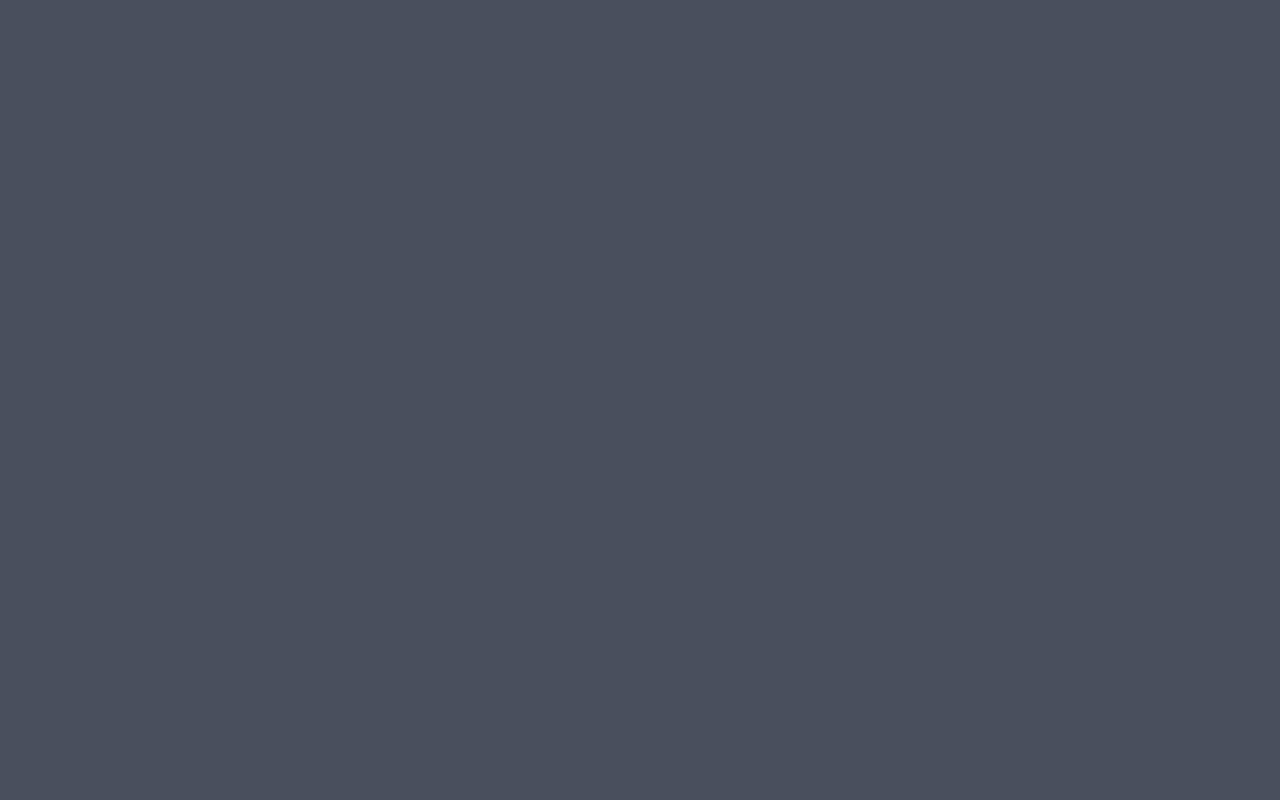
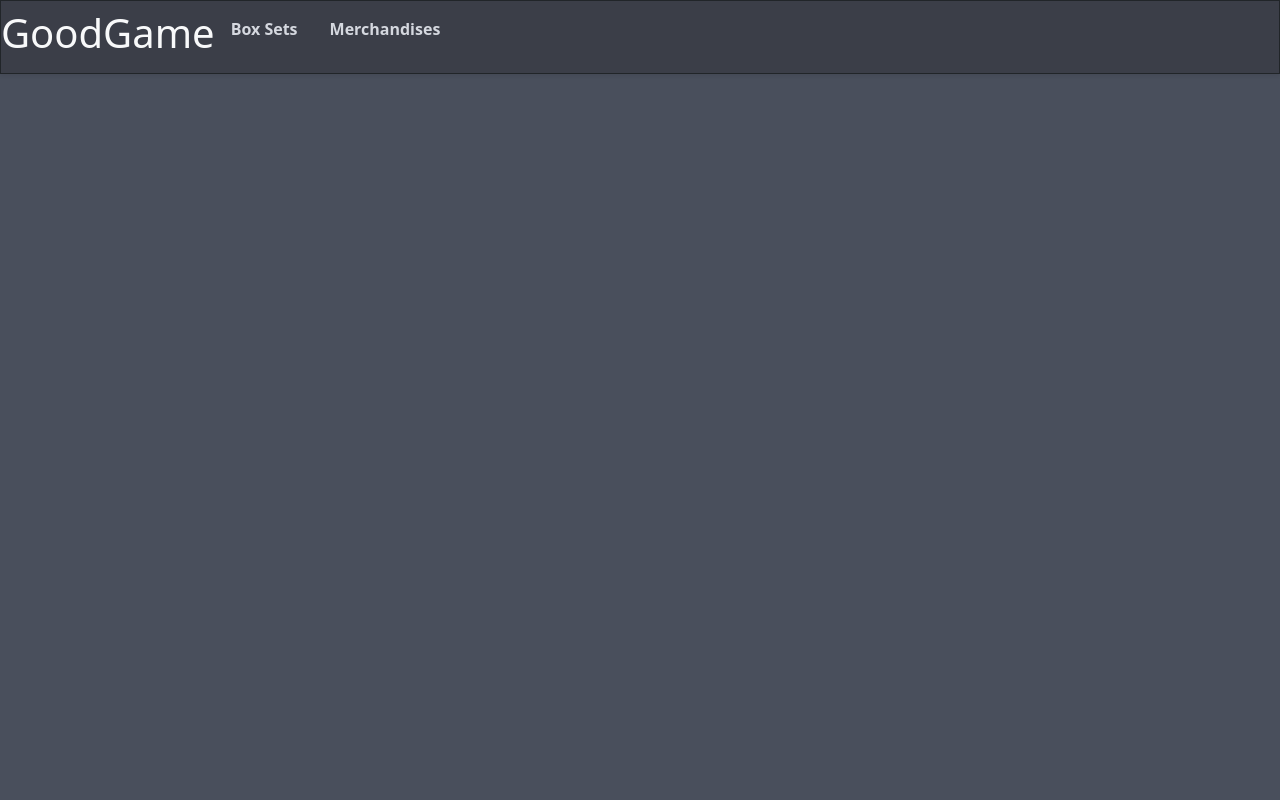
Before and after one commit to SSProgamer/Good-Game-Merchandise, a PHP site: page / in a window 1280 px wide. Before the commit the page is empty. Run offline with PHP 8.4, Linux system fonts and the light colour scheme.

Commit message:
Make Nav Bar

```diff
--- a/index.html
+++ b/index.html
@@ -6,11 +6,33 @@
     <meta name="viewport" content="width=device-width, initial-scale=1.0">
     <title>Good Game Merchandise</title>
     <link href="stylesmainpage.css" rel="stylesheet">
+    <link href="https://cdn.jsdelivr.net/npm/bootstrap@5.2.2/dist/css/bootstrap.min.css" rel="stylesheet"
+        integrity="sha384-Zenh87qX5JnK2Jl0vWa8Ck2rdkQ2Bzep5IDxbcnCeuOxjzrPF/et3URy9Bv1WTRi" crossorigin="anonymous">
+    <script src="https://cdn.jsdelivr.net/npm/bootstrap@5.2.2/dist/js/bootstrap.bundle.min.js"
+        integrity="sha384-OERcA2EqjJCMA+/3y+gxIOqMEjwtxJY7qPCqsdltbNJuaOe923+mo//f6V8Qbsw3"
+        crossorigin="anonymous"></script>
 </head>
 
 <body>
-    <div class="main_page">
-
+    <div class="container-fluid main-container">
+        <nav class="navbar fixed-top main-navbar shadow-sm border border-dark">
+            <ul class="nav me-auto">
+                <li class="nav-item">
+                    <h1 class="text-light">GoodGame</h1>
+                </li>
+                <li class="nav-item">
+                    <a class="nav-link web-text-color fw-bold" href="">Box Sets</a>
+                </li>
+                <li class="nav-item">
+                    <a class="nav-link web-text-color fw-bold" href="">Merchandises</a>
+                </li>
+            </ul>
+        </nav>
+        <footer class="card-footer">
+            <div class="container-fluid">
+                <h1>test</h1>
+            </div>
+        </footer>
     </div>
 </body>
 
--- a/stylesmainpage.css
+++ b/stylesmainpage.css
@@ -1,10 +1,12 @@
-body {
-    margin: 0%;
-    padding: 0%;
+.web-text-color {
+    color: rgba(213, 216, 223) !important;
 }
 
-.main_page {
+.main-container {
     background-color: rgba(73, 79, 92);
-    width: 100%;
     height: 100%;
 }
+
+.main-navbar {
+    background-color: rgba(59, 62, 72);
+}
```
